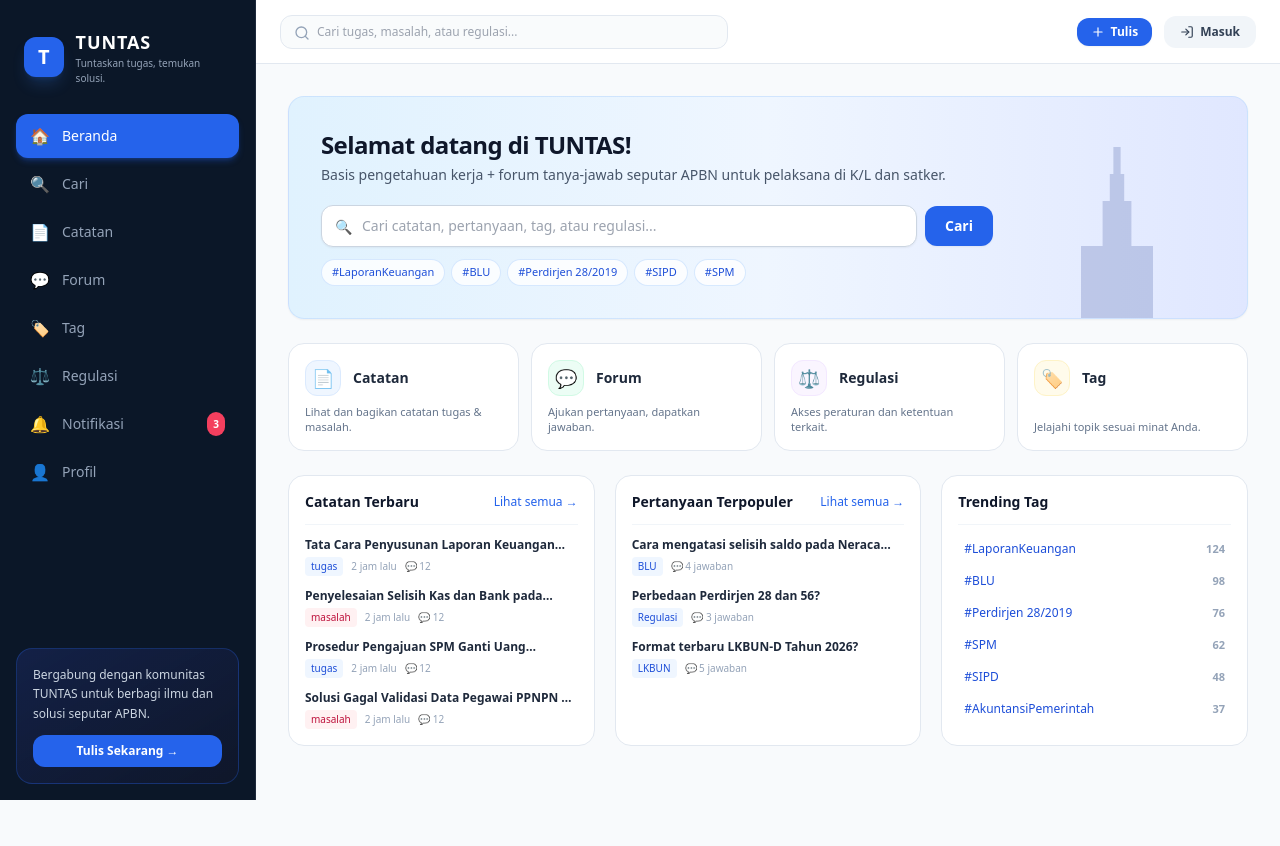
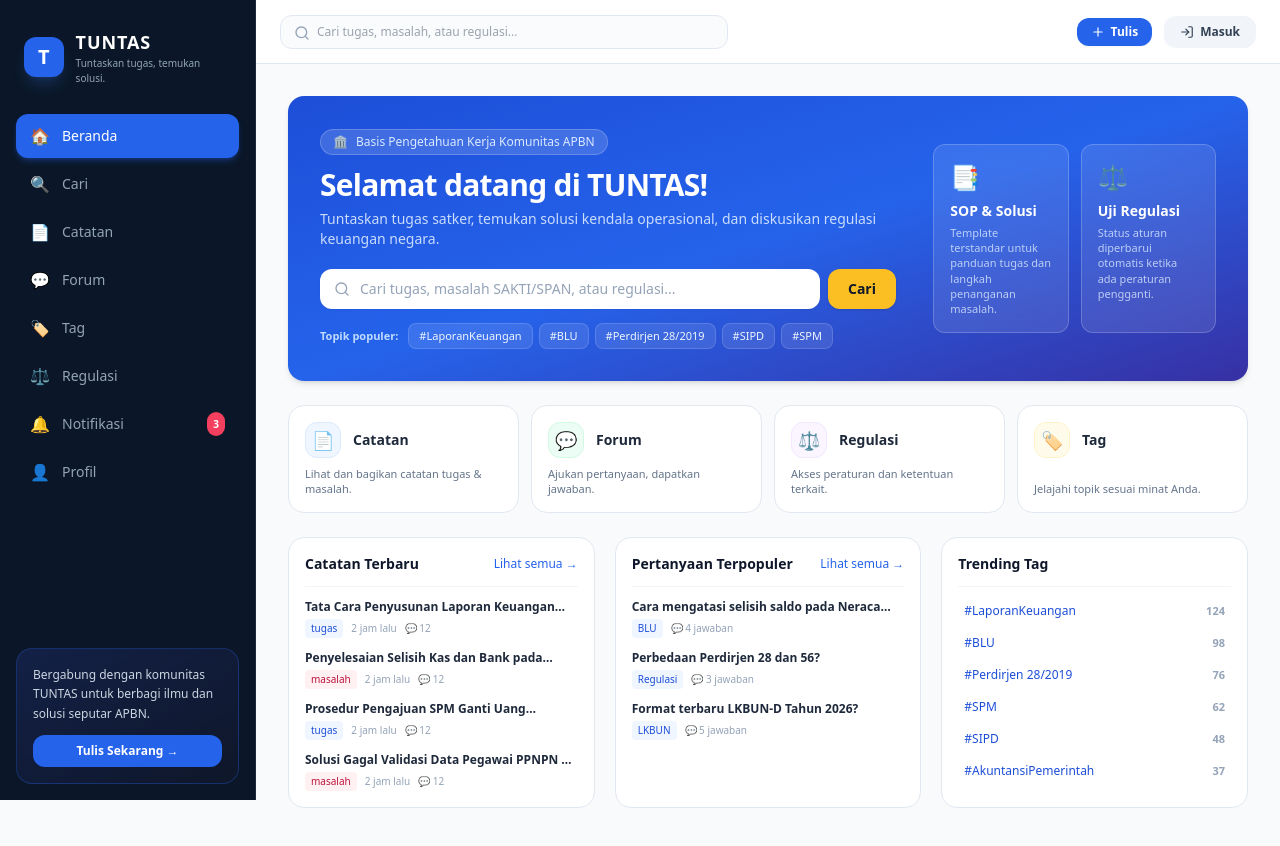
Before and after one commit to kumbrangk-svg/tuntas_forum, a Next.js app: page / in a window 1280 px wide. Shown: the top 846 px of the page. Before the commit the page ends 802 px from the top, so only its background shows below. Built offline with nearby package versions, Linux system fonts and the light colour scheme; no server answers; the database is empty.

Commit message:
Update HomeHero.tsx

```diff
--- a/src/components/home/HomeHero.tsx
+++ b/src/components/home/HomeHero.tsx
@@ -1,4 +1,5 @@
 import Link from "next/link";
+import { Search } from "lucide-react";
 
 const QUICK_TAGS = [
   { name: "#LaporanKeuangan", slug: "laporan-keuangan" },
@@ -10,54 +11,71 @@ const QUICK_TAGS = [
 
 export function HomeHero() {
   return (
-    <section className="relative overflow-hidden rounded-2xl bg-gradient-to-r from-sky-100 via-blue-50 to-indigo-100 p-6 md:p-8 border border-blue-200/60 shadow-sm">
-      {/* Siluet Gedung/Monas Samar di Kanan */}
-      <div className="absolute right-4 md:right-10 bottom-0 pointer-events-none opacity-20 select-none hidden sm:block">
-        <svg width="180" height="180" viewBox="0 0 100 100" fill="currentColor" className="text-blue-900">
-          <path d="M48 5 h4 v15 h-4 z M46 20 h8 v15 h-8 z M42 35 h16 v25 h-16 z M30 60 h40 v40 h-40 z" />
-        </svg>
+    <section className="relative overflow-hidden rounded-2xl bg-gradient-to-br from-blue-700 via-blue-600 to-indigo-800 p-6 md:p-8 text-white shadow-md">
+      <div className="grid grid-cols-1 lg:grid-cols-12 gap-6 items-center">
+        {/* Kolom Kiri: Judul, Cari, dan Tag */}
+        <div className="lg:col-span-7 xl:col-span-8 z-10">
+          <div className="inline-flex items-center gap-2 px-3 py-1 rounded-full bg-white/15 backdrop-blur text-blue-100 text-xs font-medium mb-3 border border-white/20">
+            <span>🏛️</span>
+            <span>Basis Pengetahuan Kerja Komunitas APBN</span>
           </div>
-
-      <div className="relative z-10 max-w-2xl">
-        <h1 className="text-xl md:text-2xl font-black text-slate-900 tracking-tight">
+          <h1 className="text-2xl sm:text-3xl font-black tracking-tight text-white leading-tight">
             Selamat datang di TUNTAS!
           </h1>
-        <p className="text-xs md:text-sm text-slate-600 mt-1 mb-5">
-          Basis pengetahuan kerja + forum tanya-jawab seputar APBN untuk pelaksana di K/L dan satker.
+          <p className="text-xs sm:text-sm text-blue-100/90 mt-1.5 mb-5 max-w-xl">
+            Tuntaskan tugas satker, temukan solusi kendala operasional, dan diskusikan regulasi keuangan negara.
           </p>
 
-        {/* Search Bar Besar */}
-        <form action="/cari" method="GET" className="flex items-center gap-2 mb-3">
+          <form action="/cari" method="GET" className="flex items-center gap-2 max-w-xl mb-3.5">
             <div className="relative flex-1">
-            <span className="absolute left-3.5 top-3 text-slate-400 text-sm">🔍</span>
+              <Search className="absolute left-3.5 top-3 h-4 w-4 text-slate-400" />
               <input
-              type="text"
+                type="search"
                 name="q"
-              placeholder="Cari catatan, pertanyaan, tag, atau regulasi..."
-              className="w-full pl-10 pr-4 py-2.5 bg-white border border-slate-300 rounded-xl text-xs md:text-sm shadow-sm focus:outline-none focus:ring-2 focus:ring-blue-600 text-slate-800"
+                placeholder="Cari tugas, masalah SAKTI/SPAN, atau regulasi..."
+                className="w-full pl-10 pr-4 py-2.5 bg-white text-slate-800 placeholder-slate-400 border-0 rounded-xl text-xs sm:text-sm shadow-sm focus:outline-none focus:ring-2 focus:ring-amber-400"
               />
             </div>
             <button
               type="submit"
-            className="px-5 py-2.5 bg-blue-600 hover:bg-blue-700 text-white rounded-xl text-xs md:text-sm font-semibold shadow-sm transition"
+              className="px-5 py-2.5 bg-amber-400 hover:bg-amber-300 text-slate-900 font-bold rounded-xl text-xs sm:text-sm shadow transition shrink-0"
             >
               Cari
             </button>
           </form>
 
-        {/* Quick Tag Pills */}
-        <div className="flex flex-wrap items-center gap-1.5 text-[11px]">
+          <div className="flex flex-wrap items-center gap-1.5 text-xs">
+            <span className="text-blue-200 text-[11px] font-semibold mr-1">Topik populer:</span>
             {QUICK_TAGS.map((t) => (
               <Link
                 key={t.slug}
                 href={`/cari?q=${encodeURIComponent(t.name.replace("#", ""))}`}
-              className="px-2.5 py-1 bg-white/80 hover:bg-white text-blue-700 font-medium rounded-full border border-blue-200/60 shadow-2xs transition"
+                className="px-2.5 py-1 bg-white/10 hover:bg-white/20 text-blue-50 font-medium rounded-lg border border-white/15 backdrop-blur transition text-[11px]"
               >
                 {t.name}
               </Link>
             ))}
           </div>
         </div>
+
+        {/* Kolom Kanan: 2 Kartu Fitur Ringkas Mengisi Sisi Kanan */}
+        <div className="hidden lg:grid lg:col-span-5 xl:col-span-4 grid-cols-2 gap-3 z-10">
+          <div className="bg-white/10 backdrop-blur-md rounded-xl p-4 border border-white/20">
+            <div className="text-2xl mb-2">📑</div>
+            <div className="text-sm font-bold text-white">SOP & Solusi</div>
+            <p className="text-[11px] text-blue-100/80 mt-1 leading-snug">
+              Template terstandar untuk panduan tugas dan langkah penanganan masalah.
+            </p>
+          </div>
+          <div className="bg-white/10 backdrop-blur-md rounded-xl p-4 border border-white/20">
+            <div className="text-2xl mb-2">⚖️</div>
+            <div className="text-sm font-bold text-white">Uji Regulasi</div>
+            <p className="text-[11px] text-blue-100/80 mt-1 leading-snug">
+              Status aturan diperbarui otomatis ketika ada peraturan pengganti.
+            </p>
+          </div>
+        </div>
+      </div>
     </section>
   );
 }
```
Lines whose indentation alone changed are shown as unchanged.
